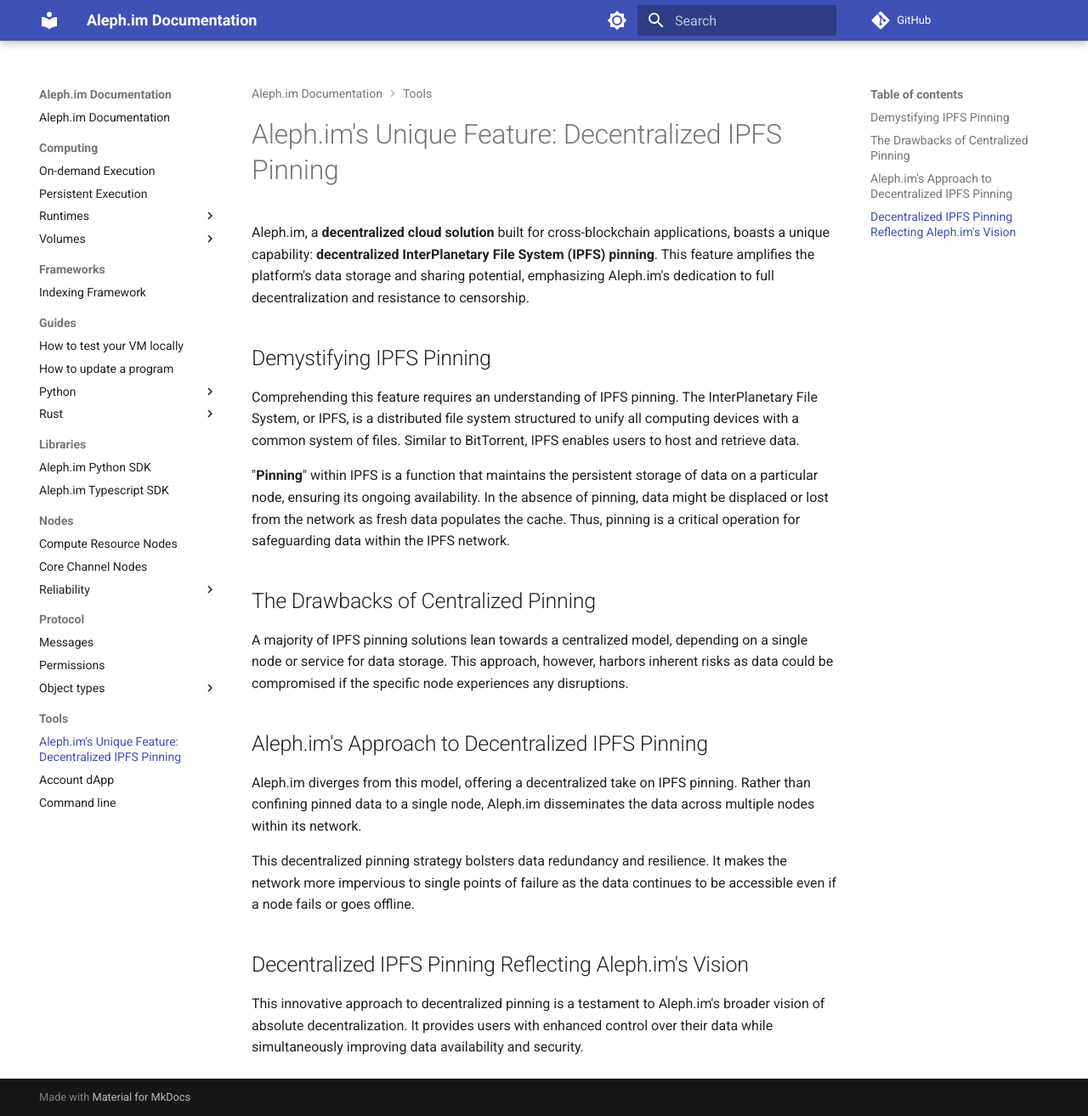
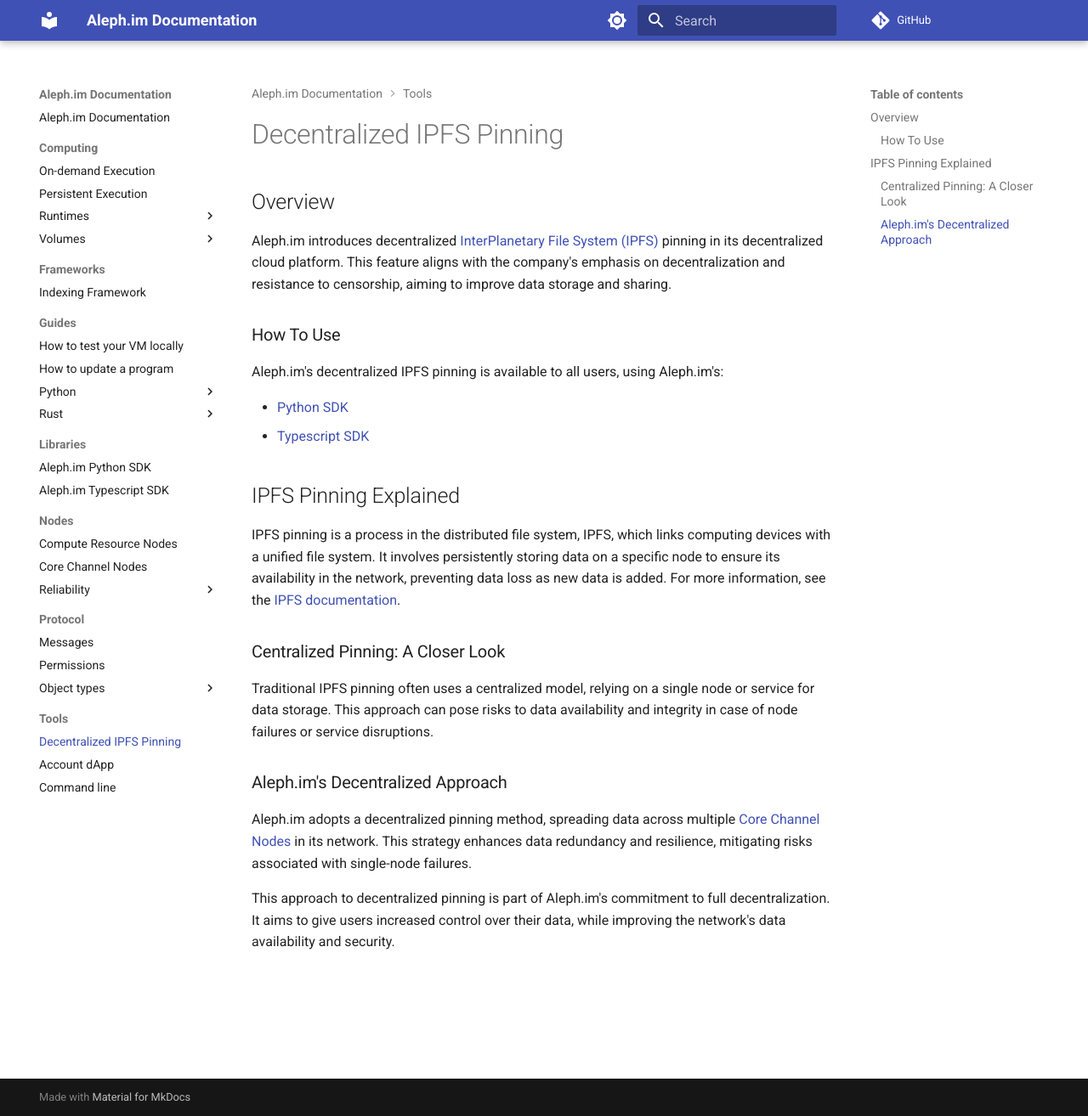
Before and after one commit to aleph-im/aleph-docs, an MkDocs documentation site: the page built from docs/tools/IPFS-Pinning.md, in a window 1280 px wide and 1314 px high. Shown: the whole window at 85% size. Built offline with MkDocs 1.6.1 and Material for MkDocs 9.7.7, drawn with Linux system fonts in a browser that asks for light colours; comment, search, counter and statistics services are not loaded.

Commit message:
Rewrite for brevity and add useful links.

```diff
--- a/docs/tools/IPFS-Pinning.md
+++ b/docs/tools/IPFS-Pinning.md
@@ -1,23 +1,27 @@
-# Aleph.im's Unique Feature: Decentralized IPFS Pinning
+# Decentralized IPFS Pinning
+## Overview
+Aleph.im introduces decentralized [InterPlanetary File System (IPFS)](https://ipfs.tech/)
+pinning in its decentralized cloud platform. This feature aligns with the company's emphasis on decentralization
+and resistance to censorship, aiming to improve data storage and sharing.
 
-Aleph.im, a **decentralized cloud solution** built for cross-blockchain applications, boasts a unique capability: **decentralized InterPlanetary File System (IPFS) pinning**. This feature amplifies the platform's data storage and sharing potential, emphasizing Aleph.im's dedication to full decentralization and resistance to censorship.
+### How To Use
+Aleph.im's decentralized IPFS pinning is available to all users, using Aleph.im's:
 
-## Demystifying IPFS Pinning
+- [Python SDK](./libraries/python.md)
+- [Typescript SDK](./libraries/typescript.md)
 
-Comprehending this feature requires an understanding of IPFS pinning. The InterPlanetary File System, or IPFS, is a distributed file system structured to unify all computing devices with a common system of files. Similar to BitTorrent, IPFS enables users to host and retrieve data.
+## IPFS Pinning Explained
+IPFS pinning is a process in the distributed file system, IPFS, which links computing devices with a unified file system.
+It involves persistently storing data on a specific node to ensure its availability in the network,
+preventing data loss as new data is added. For more information, see the [IPFS documentation](https://docs.ipfs.io/concepts/persistence/).
 
-"**Pinning**" within IPFS is a function that maintains the persistent storage of data on a particular node, ensuring its ongoing availability. In the absence of pinning, data might be displaced or lost from the network as fresh data populates the cache. Thus, pinning is a critical operation for safeguarding data within the IPFS network.
+### Centralized Pinning: A Closer Look
+Traditional IPFS pinning often uses a centralized model, relying on a single node or service for data storage.
+This approach can pose risks to data availability and integrity in case of node failures or service disruptions.
 
-## The Drawbacks of Centralized Pinning
+### Aleph.im's Decentralized Approach
+Aleph.im adopts a decentralized pinning method, spreading data across multiple [Core Channel Nodes](../nodes/core.md) in its network.
+This strategy enhances data redundancy and resilience, mitigating risks associated with single-node failures.
 
-A majority of IPFS pinning solutions lean towards a centralized model, depending on a single node or service for data storage. This approach, however, harbors inherent risks as data could be compromised if the specific node experiences any disruptions.
-
-## Aleph.im's Approach to Decentralized IPFS Pinning
-
-Aleph.im diverges from this model, offering a decentralized take on IPFS pinning. Rather than confining pinned data to a single node, Aleph.im disseminates the data across multiple nodes within its network.
-
-This decentralized pinning strategy bolsters data redundancy and resilience. It makes the network more impervious to single points of failure as the data continues to be accessible even if a node fails or goes offline.
-
-## Decentralized IPFS Pinning Reflecting Aleph.im's Vision
-
-This innovative approach to decentralized pinning is a testament to Aleph.im's broader vision of absolute decentralization. It provides users with enhanced control over their data while simultaneously improving data availability and security.
+This approach to decentralized pinning is part of Aleph.im's commitment to full decentralization.
+It aims to give users increased control over their data, while improving the network's data availability and security.
```
